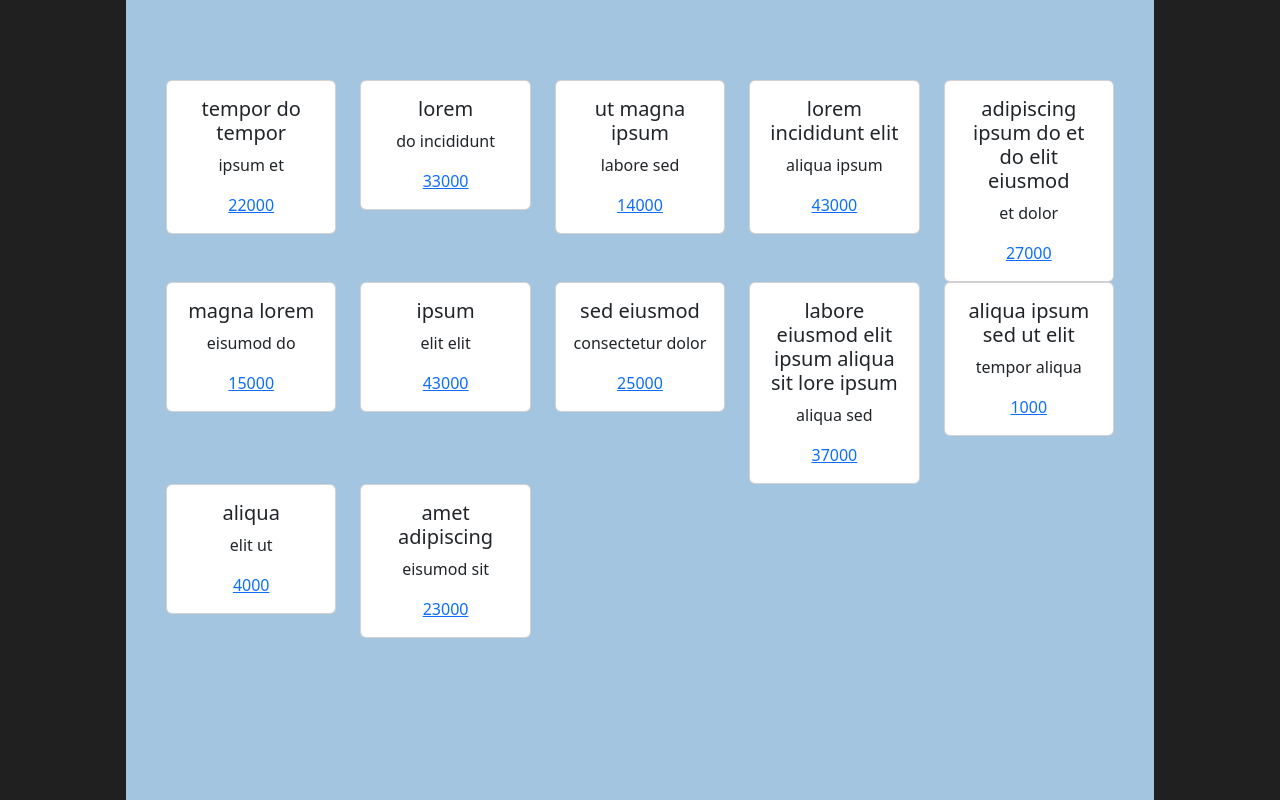
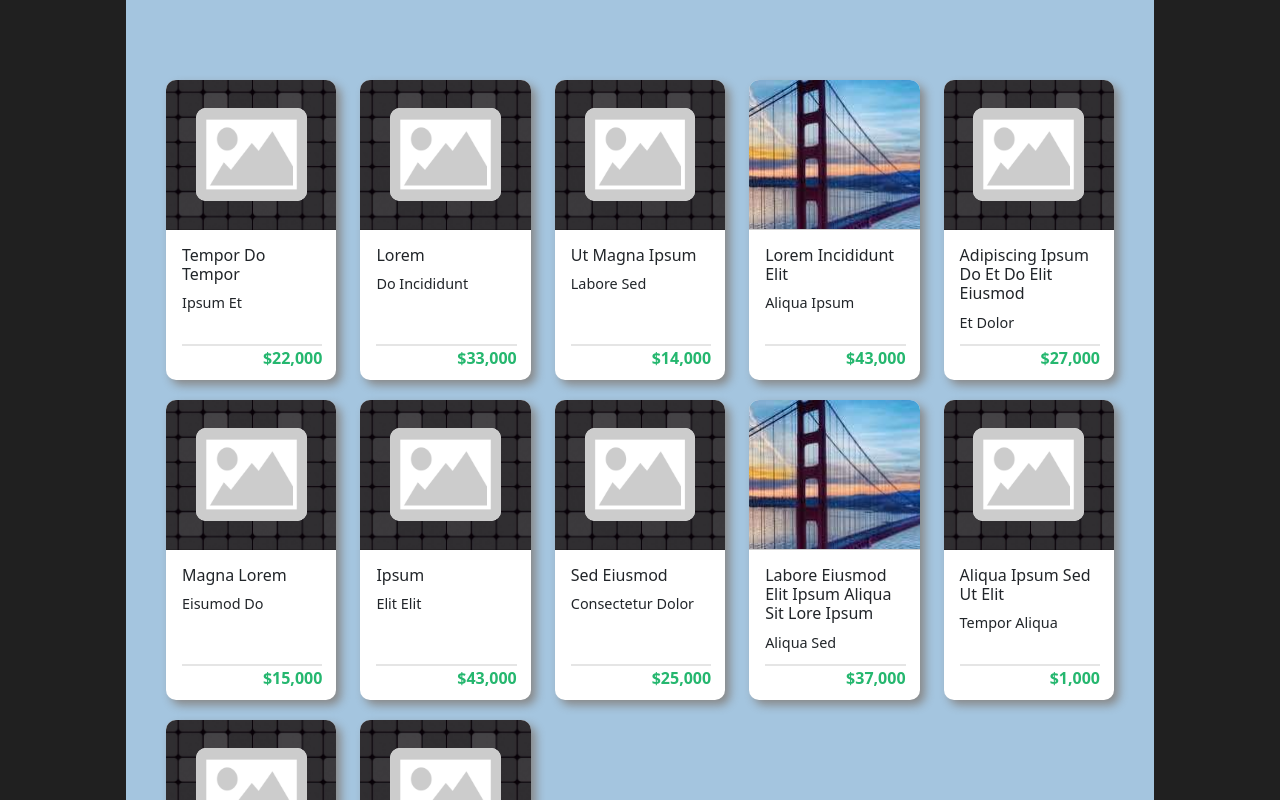
Before and after one commit to michaeljaggers/cox-assignment-ui, a React (Create React App) app: page / in a window 1280 px wide. Shown: the top 800 px of the page. Built offline with nearby package versions, Linux system fonts and the light colour scheme.

Commit message:
bulk work, css

```diff
--- a/src/App.tsx
+++ b/src/App.tsx
@@ -5,7 +5,11 @@ import { Container, Row, Col}  from 'react-bootstrap';
 import Data from './UIE-InterviewProject.json';
 
 function App() {
-  console.log(Data);
+
+  const formatPrice = (price: number): string => {
+    return price.toLocaleString('en', {useGrouping:true});
+  }
+
   return (
     <Container className="App">
       <div className='d-flex justify-content-center'>
@@ -17,12 +21,13 @@ function App() {
                 <CustomCard
                   heading={item.Heading}
                   subheading={item.Subheading}
-                  price={item.Price}
+                  price={formatPrice(item.Price)}
+                  showBridge={item.showBridge}
                 />
               </Col>
             )
           })
-          }
+        }
       </Row>
       </div>
     </Container>
--- a/src/components/CustomCard.tsx
+++ b/src/components/CustomCard.tsx
@@ -1,26 +1,46 @@
-import React from "react";
 import Card from 'react-bootstrap/Card';
+import bridge from '../assets/wide_ggbridge_bg_teneax.jpg';
+import placeholder from '../assets/placeholder.png';
+import background from '../assets/darktiles_bg_gike55.jpg';
 
 interface CardProps {
     heading: string;
     subheading: string;
-    price: number;
+    price: string | number;
+    showBridge?: boolean;
 };
 
 const CustomCard = ({
     heading,
     subheading,
-    price
+    price,
+    showBridge,
 }: CardProps) => {
 
     return (
-        <Card style={{ width: '100%' }}>
+        <Card>
+            <header
+                className={"card-header d-flex align-items-center justify-content-center " + (showBridge ? "bridge" : "placeholder")}
+                style={{ backgroundImage: showBridge ? `url("${bridge}")` : `url("${background}")` }}
+            >
+                { !showBridge &&
+                    <img
+                        alt="header"
+                        className={'placeholder'}
+                        src={placeholder}
+                    />
+                }
+            </header>
             <Card.Body>
                 <Card.Title>{heading}</Card.Title>
                 <Card.Text>
                     {subheading}
                 </Card.Text>
-                <Card.Link href="#">{price}</Card.Link>
+                <div className="card-price d-flex align-items-end justify-content-end" >
+                    <span>
+                        {price}
+                    </span>
+                </div>
             </Card.Body>
         </Card>
     );
--- a/src/index.tsx
+++ b/src/index.tsx
@@ -1,6 +1,5 @@
 import React from 'react';
 import ReactDOM from 'react-dom/client';
-import './styles/index.scss';
 import App from './App';
 
 const root = ReactDOM.createRoot(
--- a/src/styles/App.scss
+++ b/src/styles/App.scss
@@ -1,47 +1,10 @@
-@import '~bootstrap/scss/bootstrap';
 @import 'custom';
 
 .App {
-  text-align: center;
+  text-align: left;
   width: 100%;
   max-width: 1028px;
   margin: 0 auto;
   padding: 80px 40px;
   background-color: #a4c5df;
-  height: 100vh
 }
-
-.App-logo {
-  height: 40vmin;
-  pointer-events: none;
-}
-
-@media (prefers-reduced-motion: no-preference) {
-  .App-logo {
-    animation: App-logo-spin infinite 20s linear;
-  }
-}
-
-.App-header {
-  background-color: #282c34;
-  min-height: 100vh;
-  display: flex;
-  flex-direction: column;
-  align-items: center;
-  justify-content: center;
-  font-size: calc(10px + 2vmin);
-  color: white;
-}
-
-.App-link {
-  color: #61dafb;
-}
-
-@keyframes App-logo-spin {
-  from {
-    transform: rotate(0deg);
-  }
-  to {
-    transform: rotate(360deg);
-  }
-}
--- a/src/styles/custom.scss
+++ b/src/styles/custom.scss
@@ -1,15 +1,72 @@
-$theme-colors: (
-  'info': tomato,
-  'danger': teal
-);
-
-/* import bootstrap to set changes */
 @import '~bootstrap/scss/bootstrap';
 
 body {
   background-color: #202020;
 }
 
+.card {
+  width: 100%;
+  height:  300px;
+  margin-bottom: 20px;
+  border-radius: 10px;
+  box-shadow: 5px 5px 10px #888;
+  border-width: 0;;
+
+  .card-header {
+      height: 150px;
+      border-radius: 10px 10px 0 0;
+      &.placeholder {
+        background-size: contain;
+        background-repeat: repeat;
+        opacity: 1;
+      }
+      &.bridge {
+        background-size: cover;
+        background-repeat: no-repeat;
+        background-position: -150px 0px;
+      }
+      img {
+        width: 100%;
+        max-width: 150px;
+        background-color: #FFF;
+        opacity: 1;
+        border-radius: 10px;
+      }
+      .placeholder {
+        width: 80%;
+      }
+      .bridge {
+        width: 100%;
+        justify-self: flex-start;
+        align-self: flex-start;
+      }
+  }
+  .card-body {
+    height: 150px;
+    position: relative;
+    .card-title {
+      font-size: 1rem;
+      text-transform: capitalize;
+    }
+    .card-text {
+      font-size: .9rem;
+      text-transform: capitalize;
+    }
+    .card-price {
+      width: calc(100% - 30px);
+      position: absolute;
+      bottom: 10px;
+      border-top: 2px solid #e5e5e5;
+      span {
+        color: #25b76f;
+        font-weight: bold;
+        &::before {
+          content: "$";
+        }
+      }
+    }
+  }
+}
 
 @media (min-width: 992px) {
   .col-lg-2 {
@@ -17,3 +74,11 @@ body {
       width: 20%;
   }
 }
+
+@media (max-width: 576px) {
+  .card-header {
+    &.bridge {
+      background-position: 0 0;
+    }
+  }
+}
--- a/src/styles/index.scss
+++ /dev/null
@@ -1,13 +0,0 @@
-body {
-  margin: 0;
-  font-family: -apple-system, BlinkMacSystemFont, 'Segoe UI', 'Roboto', 'Oxygen',
-    'Ubuntu', 'Cantarell', 'Fira Sans', 'Droid Sans', 'Helvetica Neue',
-    sans-serif;
-  -webkit-font-smoothing: antialiased;
-  -moz-osx-font-smoothing: grayscale;
-}
-
-code {
-  font-family: source-code-pro, Menlo, Monaco, Consolas, 'Courier New',
-    monospace;
-}
```
